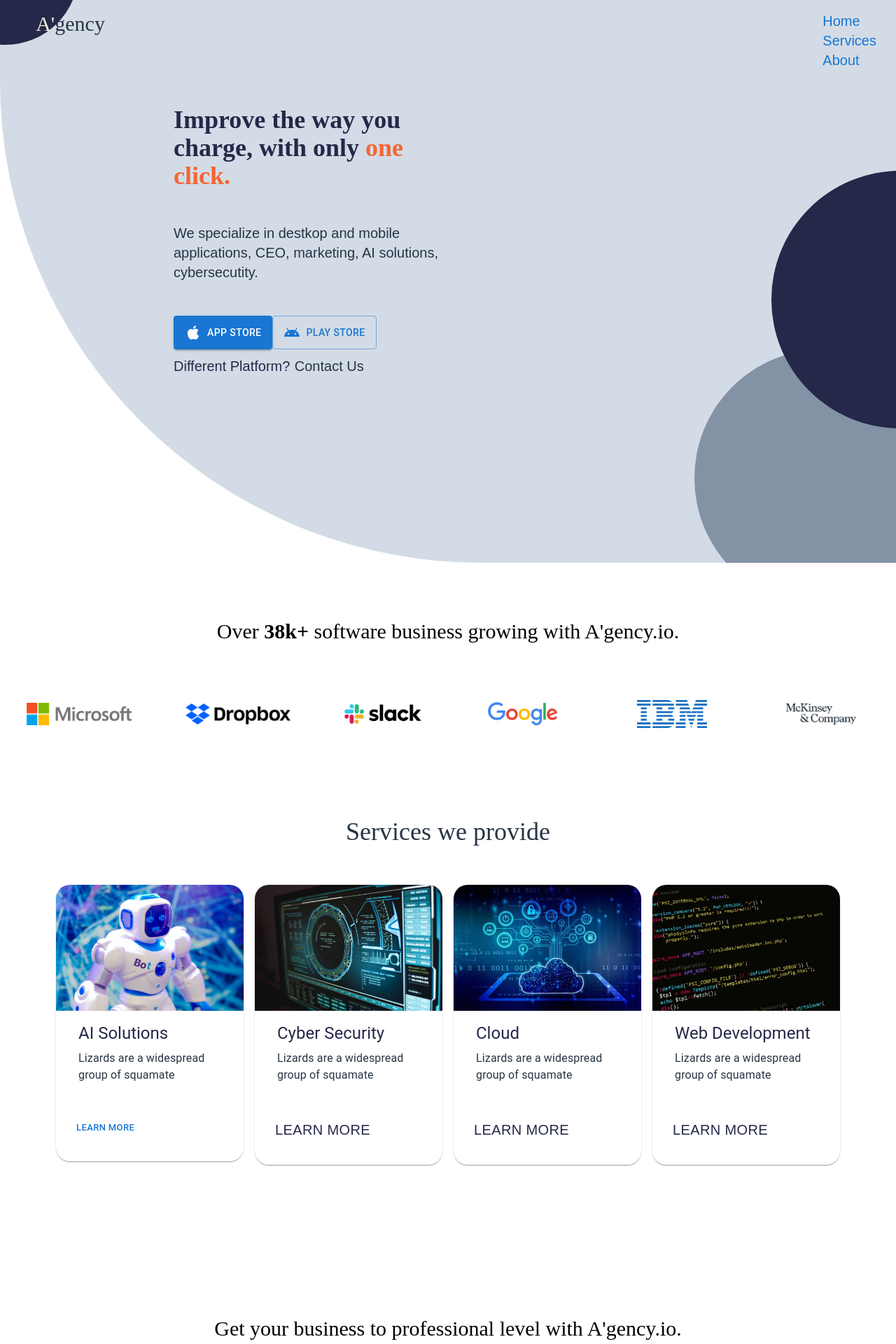
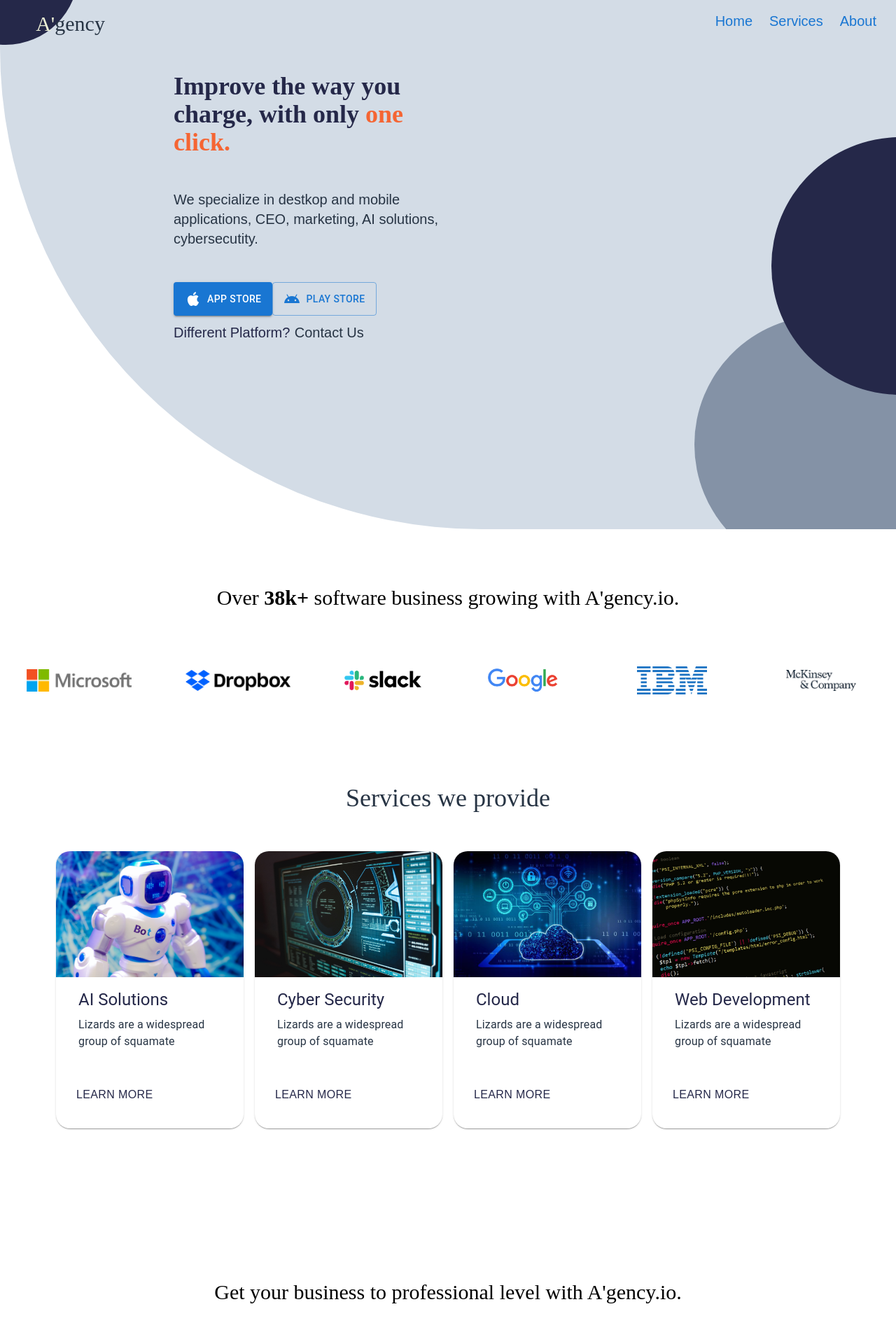
Before and after one commit to nazrinibrahimli/A-gency-website, a Next.js app: page / in a window 1280 px wide. Shown: the top 1920 px of the page at 70% size. Built offline with nearby package versions, Linux system fonts and the light colour scheme.

Commit message:
chnages to header

```diff
--- a/app/components/header.jsx
+++ b/app/components/header.jsx
@@ -8,8 +8,8 @@
       <header className='flex p-[1rem] bg-gray-light overflow-hidden relative'>
       <h2 className='font-serif text-bold px-[2.2rem] z-20'> <span className='text-white'>A'</span>gency</h2>
       <div className='w-[13rem] h-[13rem] bg-blue rounded-full absolute left-[-6rem] top-[-9rem] z-10'></div>
-      <nav className='ml-auto '>
-        <p className='text-blue'>      <Link href="/" underline="none" className='text-xl text-[#273444]  px-3 font-sans'>
+      <nav className='ml-auto  flex'>
+        <p className='text-blue'><Link href="/" underline="none" className='text-xl text-[#273444]  px-3 font-sans'>
           {'Home'}
         </Link></p>
 
--- a/app/components/services.jsx
+++ b/app/components/services.jsx
@@ -41,7 +41,7 @@
       <CardActions sx={{mx:2, mb:3}}>
         {/* <Button size="small">Share</Button> */}
         {/* <Button size="" variant="outlined" className='text-[white] bg-blue rounded-md mr-[1rem] h-[3rem] hover:bg-gray-dark'>Share</Button> */}
-        <Button size="small" className='font-sans text-blue'>Learn More</Button>
+        <Button size="small" className='font-sans text-blue'> <p className='text-blue text-base'>Learn More</p> </Button>
       </CardActions>
     </Card>
         </Grid>
@@ -64,7 +64,7 @@
       <CardActions  sx={{mx:2, mb:3}}>
         {/* <Button size="small">Share</Button> */}
         {/* <Button size="" variant="outlined" className=' text-[white] bg-blue rounded-md mr-[1rem] h-[3rem] hover:bg-gray-dark'>Share</Button> */}
-        <Button size="small" className='font-sans text-blue'> <p className='text-blue'>Learn more</p></Button>
+        <Button size="small" className='font-sans text-blue'> <p className='text-blue text-base'>Learn more</p></Button>
       </CardActions>
     </Card>
      </Grid>
@@ -91,7 +91,7 @@
       <CardActions  sx={{mx:2, mb:3}}>
         {/* <Button size="small">Share</Button> */}
         {/* <Button size="" variant="outlined" className=' text-[white] bg-blue rounded-md mr-[1rem] h-[3rem] hover:bg-gray-dark'>Share</Button> */}
-        <Button size="small" className='font-sans text-blue'> <p className='text-blue'>Learn more</p></Button>
+        <Button size="small" className='font-sans text-blue'> <p className='text-blue text-base'>Learn more</p></Button>
       </CardActions>
     </Card>
         </Grid>
@@ -113,7 +113,7 @@
       </CardContent>
       <CardActions  sx={{mx:2, mb:3}}>
       {/* <Button size="" variant="outlined" className='text-[white] bg-blue rounded-md mr-[1rem] h-[3rem] hover:bg-gray-dark'>Share</Button> */}
-         <Button size="small" className='font-sans text-blue'> <p className='text-blue'>Learn more</p></Button>
+         <Button size="small" className='font-sans text-blue'> <p className='text-blue text-base'>Learn more</p></Button>
       </CardActions>
     </Card>
             </Grid>
```
